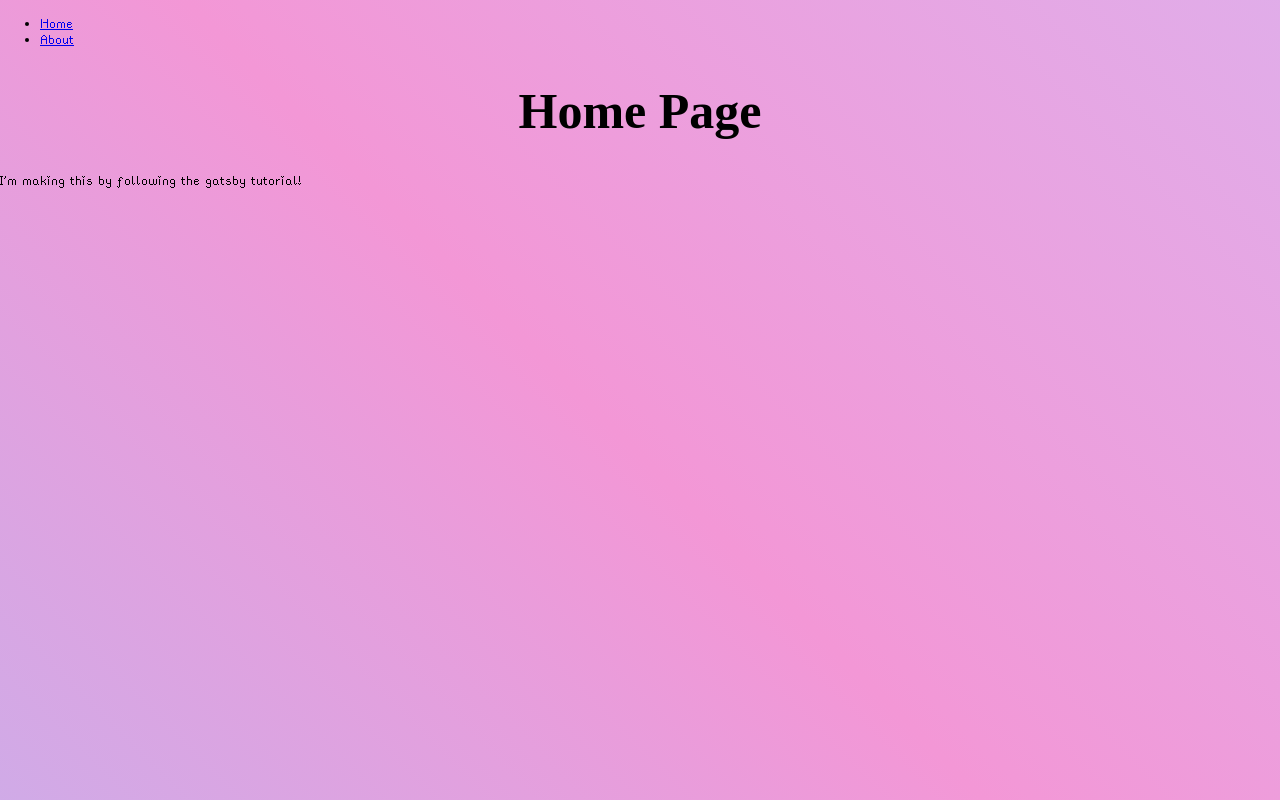
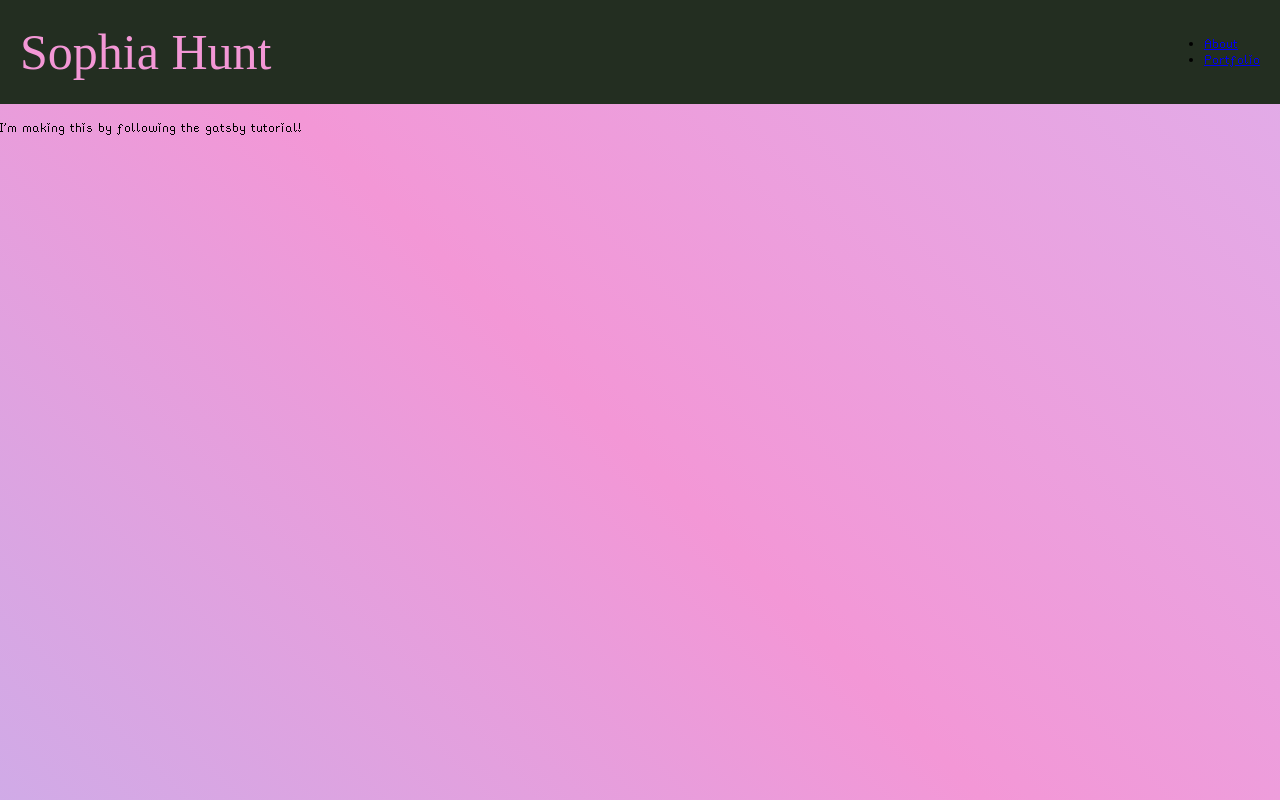
Before and after one commit to sophiahunt/my-site, a Gatsby site: page / in a window 1280 px wide. Built offline with nearby package versions, Linux system fonts and the light colour scheme; Gatsby itself is replaced by a stand-in of ours; a web font is replaced by a local one.

Commit message:
created navbar component and css module, exported into index.js

```diff
--- a/src/components/layout.js
+++ b/src/components/layout.js
@@ -1,26 +1,23 @@
 import * as React from 'react';
 import { Link } from 'gatsby';
-import {
+import Navbar from './navbar';
+
+// importing individual css modules seperately
+/* import {
     container,
-    heading,
-    navLinks,
-    navLinkItem,
-    navLinkText
-  } from './layout.module.css'
+    heading
+  } from './layout.module.css' */
+
+// import entire css module and then referencing the individual classNames
+import * as layoutStyles from './layout.module.css';
 
 const Layout = ({ pageTitle, children }) => {
   return (
-    <div className ={container}>
-      <nav>
-        <ul className={navLinks}>
-          <li className={navLinkItem}><Link to="/" className={navLinkText}>Home</Link></li>
-          <li className={navLinkItem}><Link to="/about" className={navLinkText}>About</Link></li>
-        </ul>
-      </nav>
-      <main>
-        <h1 className={heading}>{pageTitle}</h1>
+    <div>
+      <div className ={layoutStyles.container}>
+        <Navbar />
         {children}
-      </main>
+      </div>
     </div>
   )
 }
--- a/src/components/layout.module.css
+++ b/src/components/layout.module.css
@@ -14,17 +14,6 @@
   color: black;
   text-align: center;
   font-size: 50px;
-}
-.nav-links {
-  display: flex;
-  list-style: none;
-  padding-left: 0;
-}
-.nav-link-item {
-  padding-right: 2rem;
-}
-.nav-link-text {
-  color: black;
 }
 
 @keyframes gradient-animation {
--- /dev/null
+++ b/src/components/navbar.js
@@ -0,0 +1,25 @@
+import * as React from 'react';
+import { Link } from 'gatsby';
+import * as navbarStyles from './navbar.module.css';
+
+const Navbar = () => {
+    return (
+        <nav className={navbarStyles.navbar}>
+            <div>
+                <Link to='/' className={navbarStyles.logo}>Sophia Hunt</Link>
+            </div>
+            <div>
+                <ul>
+                    <li>
+                        <Link to ='../about'>About</Link>
+                    </li>
+                    <li>
+                        <Link to='../portfolio'>Portfolio</Link>
+                    </li>
+                </ul>
+            </div>
+        </nav>
+    )
+}
+
+export default Navbar;
--- /dev/null
+++ b/src/components/navbar.module.css
@@ -0,0 +1,19 @@
+.navbar {
+    display: flex;
+    justify-content: space-between;
+    align-items: center;
+    background-color: #232e21;
+    padding: 20px;
+    margin: 0;
+}
+.logo {
+    color: #f397d6;
+    font-size: 50px;
+    font-family: glitch;
+    text-decoration: none;
+}
+
+@font-face {
+    font-family: glitch;
+    src: url(../fonts/Glitchdemo-lxgGq.ttf);
+  }
--- a/src/pages/index.js
+++ b/src/pages/index.js
@@ -5,9 +5,9 @@ import Layout from '../components/layout';
 // Step 2: Define your component
 const IndexPage = () => {
   return (
-    <Layout pageTitle = "Home Page">
-      <p>I'm making this by following the gatsby tutorial!</p>
-    </Layout>
+      <Layout pageTitle = "Home Page">
+        <p>I'm making this by following the gatsby tutorial!</p>
+      </Layout>
   )
 }
 
```
Also changed, not shown: 1 other file.
